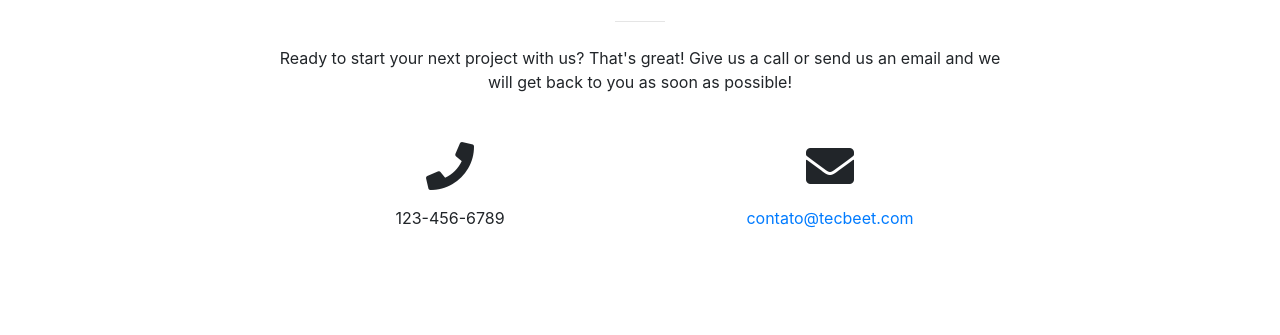
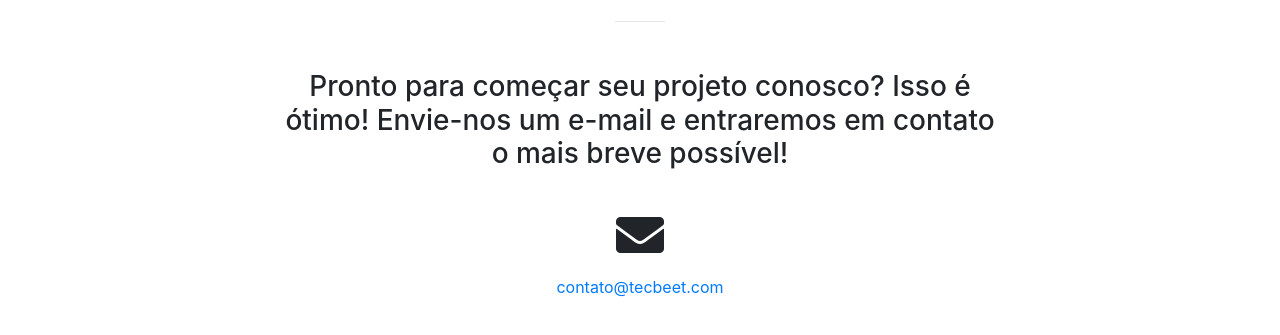
Before and after one commit to tecbeet/tecbeet.github.io, a website with bundled scripts: page index.html in a window 1280 px wide. Shown: the part 3196-3531 px from the top of the page. Built offline with nearby package versions, Linux system fonts and the light colour scheme.

Commit message:
alteração no contato

```diff
--- a/index.html
+++ b/index.html
@@ -303,20 +303,27 @@
               <img src="img/logo/logo_720.svg" width="150"/>
             <!-- <h2 class="section-heading">Let's Get In Touch!</h2> -->
             <hr class="my-4">
-            <p class="mb-5">Ready to start your next project with us? That's great! Give us a call or send us an email and we will get back to you as soon as possible!</p>
+            <p class="mb-5"><h3>Pronto para começar seu projeto conosco? Isso é ótimo! Envie-nos um e-mail e entraremos em contato o mais breve possível!</h3></p>
+            <br
+            <div class="col-lg-4 mr-auto text-center">
+                <i class="fas fa-envelope fa-3x mb-3 sr-contact-2"></i>
+                <p>
+                  <a href="mailto:contato@tecbeet.com">contato@tecbeet.com</a>
+                </p>
+              </div>
           </div>
         </div>
         <div class="row">
-          <div class="col-lg-4 ml-auto text-center">
+          <!-- <div class="col-lg-8 ml-auto text-center">
             <i class="fas fa-phone fa-3x mb-3 sr-contact-1"></i>
-            <p>123-456-6789</p>
-          </div>
-          <div class="col-lg-4 mr-auto text-center">
+            <p>12 **** ****</p>
+          </div> -->
+          <!-- <div class="col-lg-4 mr-auto text-center">
             <i class="fas fa-envelope fa-3x mb-3 sr-contact-2"></i>
             <p>
               <a href="mailto:contato@tecbeet.com">contato@tecbeet.com</a>
             </p>
-          </div>
+          </div> -->
         </div>
       </div>
     </section>
```
